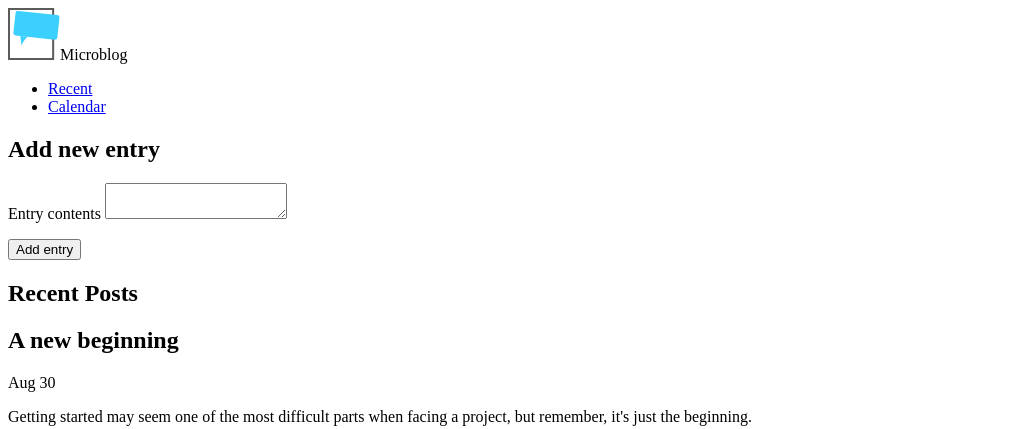
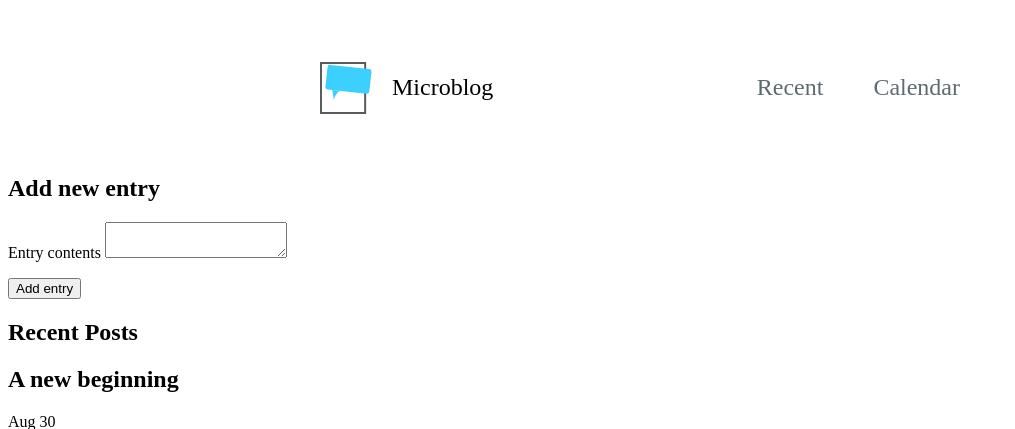
Before and after one commit to rubengura/FlaskWebDevelopment, a Python web app: template template/home.html in a window 1280 px wide. Shown: the top 429 px of the page, without its empty margins (0-1015 px from the left). Run offline with Jinja, Linux system fonts and the light colour scheme; the template is opened without the code that fills it, so the values that code supplies are empty.

Commit message:
Added style to home page.

```diff
--- /dev/null
+++ b/static/css/styles.css
@@ -0,0 +1,35 @@
+.navbar {
+    max-width: 640px;
+    margin: 50px auto;
+    padding: 0 20px;
+    display: flex;
+    flex-direction: row;
+    justify-content: space-between;
+    font-size: 24px;
+}
+
+.navbar__brand {
+    display: flex;
+    align-items: center;
+}
+
+.navbar__logo{
+    margin-right: 20px;
+}
+
+.navbar__navigation{
+    display: flex;
+    flex-direction: row;
+    padding: 0;
+    list-style: none;
+    color: #5c6b70;
+}
+
+.navbar__navigation-item {
+    margin-left: 50px;
+}
+
+.navbar__link{
+    text-decoration: none;
+    color: inherit;
+}
--- a/template/home.html
+++ b/template/home.html
@@ -3,11 +3,12 @@
 <head>
     <meta charset="UTF-8">
     <title>Microblog</title>
+    <link rel="stylesheet" href="/static/css/styles.css" />
 </head>
 <body>
-    <header>
+    <header class="navbar">
         <div class="navbar__brand">
-            <img src="../images/microblog-logo.svg" alt="Microblog logo" />Microblog
+            <img class="navbar__logo" src="../images/microblog-logo.svg" alt="Microblog logo" />Microblog
         </div>
         <ul class="navbar__navigation">
             <li class="navbar__navigation-item"><a href="#" class="navbar__link">Recent</a></li>
```
